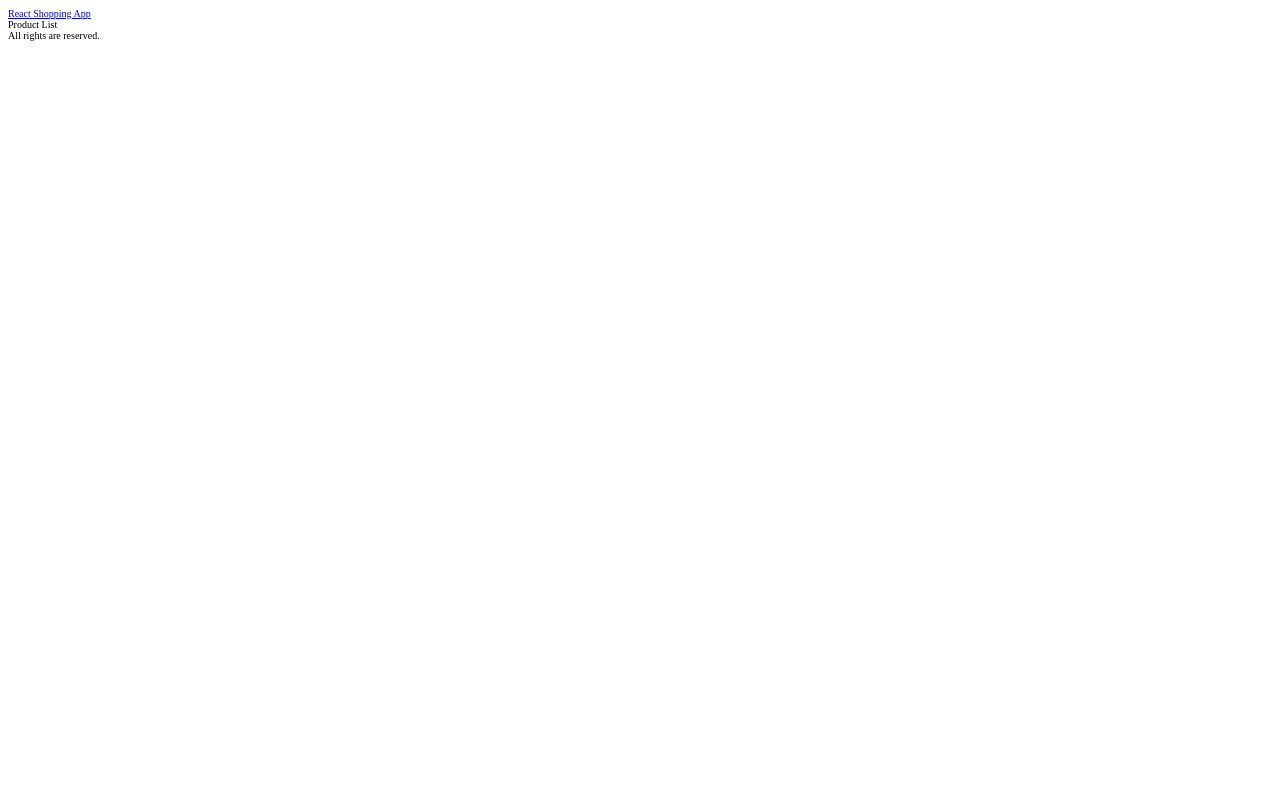
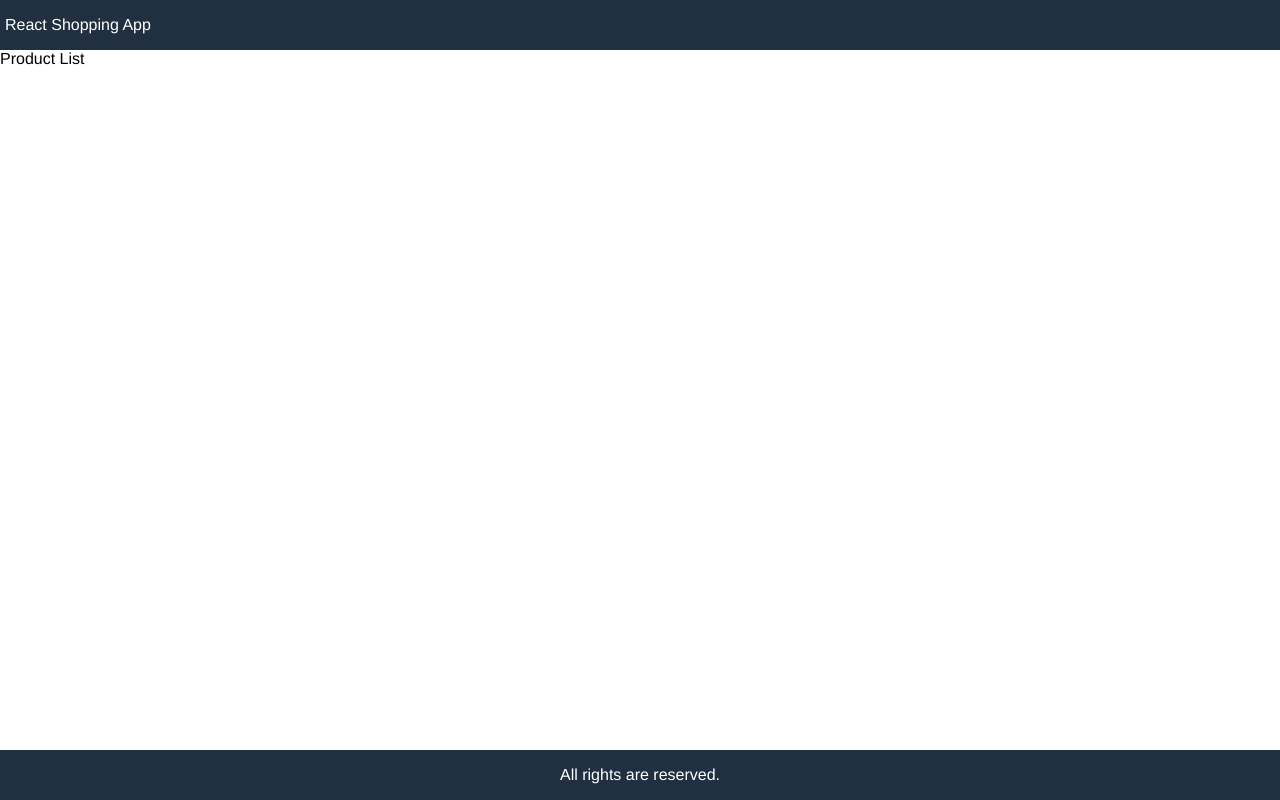
Before and after one commit to Xearta/react-shopping-app, a React (Create React App) app: page / in a window 1280 px wide. Built offline with nearby package versions, Linux system fonts and the light colour scheme.

Commit message:
Added some basic styling to the homepage

```diff
--- a/src/index.css
+++ b/src/index.css
@@ -2,3 +2,60 @@ html {
   font-size: 62.5%;
   box-sizing: border-box;
 }
+
+body,
+#root {
+  height: 100vh;
+  margin: 0;
+}
+
+body,
+input,
+select,
+textarea {
+  font-size: 1.6rem;
+  font-family: Helvetica, Arial, sans-serif;
+}
+
+.grid-container {
+  display: grid;
+  grid-template-areas:
+    'header'
+    'main'
+    'footer';
+  grid-template-rows: 5rem 1fr 5rem;
+  grid-template-columns: 1fr;
+  height: 100%;
+}
+
+a:hover {
+  color: #ff8000;
+}
+
+header {
+  grid-area: header;
+  background-color: #203040;
+  color: #ffffff;
+  display: flex;
+  align-items: center;
+  padding: 0.5rem;
+}
+
+header a {
+  color: #ffffff;
+  text-align: none;
+  text-decoration: none;
+}
+
+main {
+  grid-area: main;
+}
+
+footer {
+  grid-area: footer;
+  background-color: #203040;
+  color: #ffffff;
+  display: flex;
+  justify-content: center;
+  align-items: center;
+}
```
